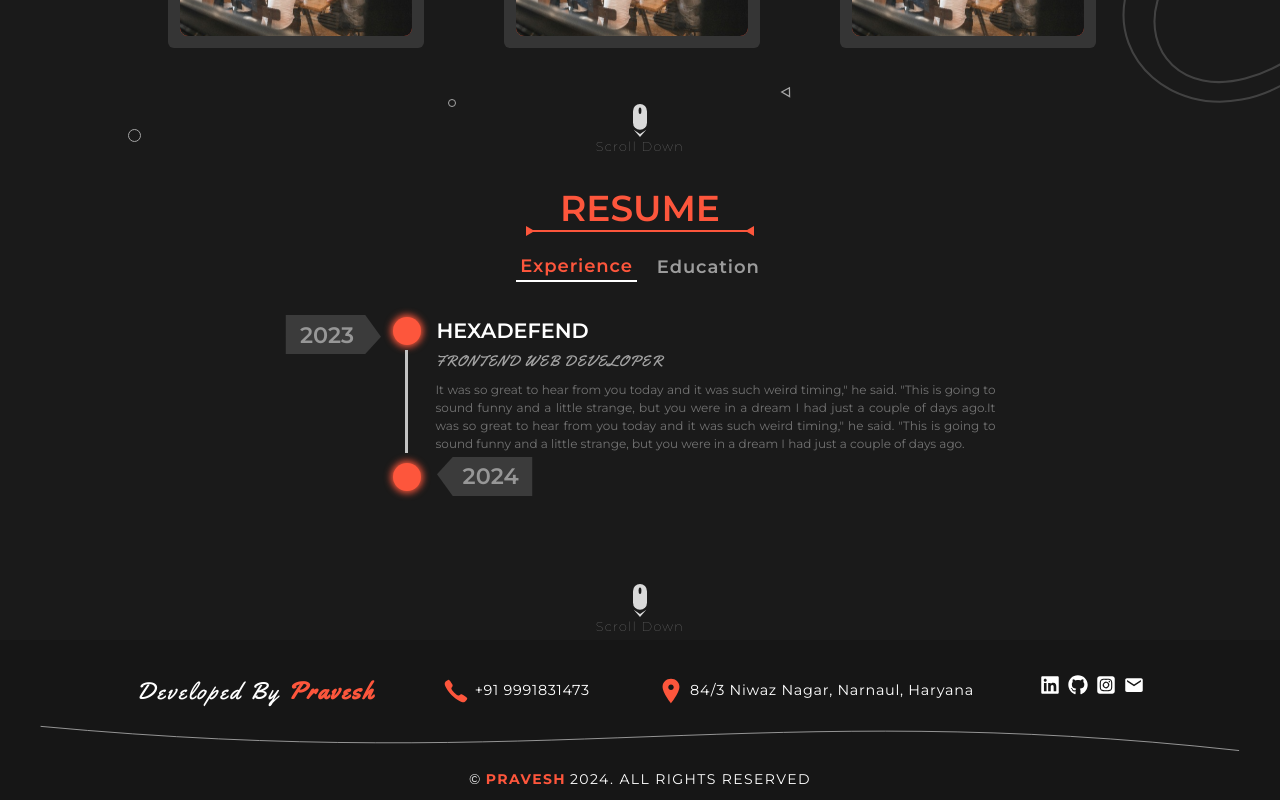
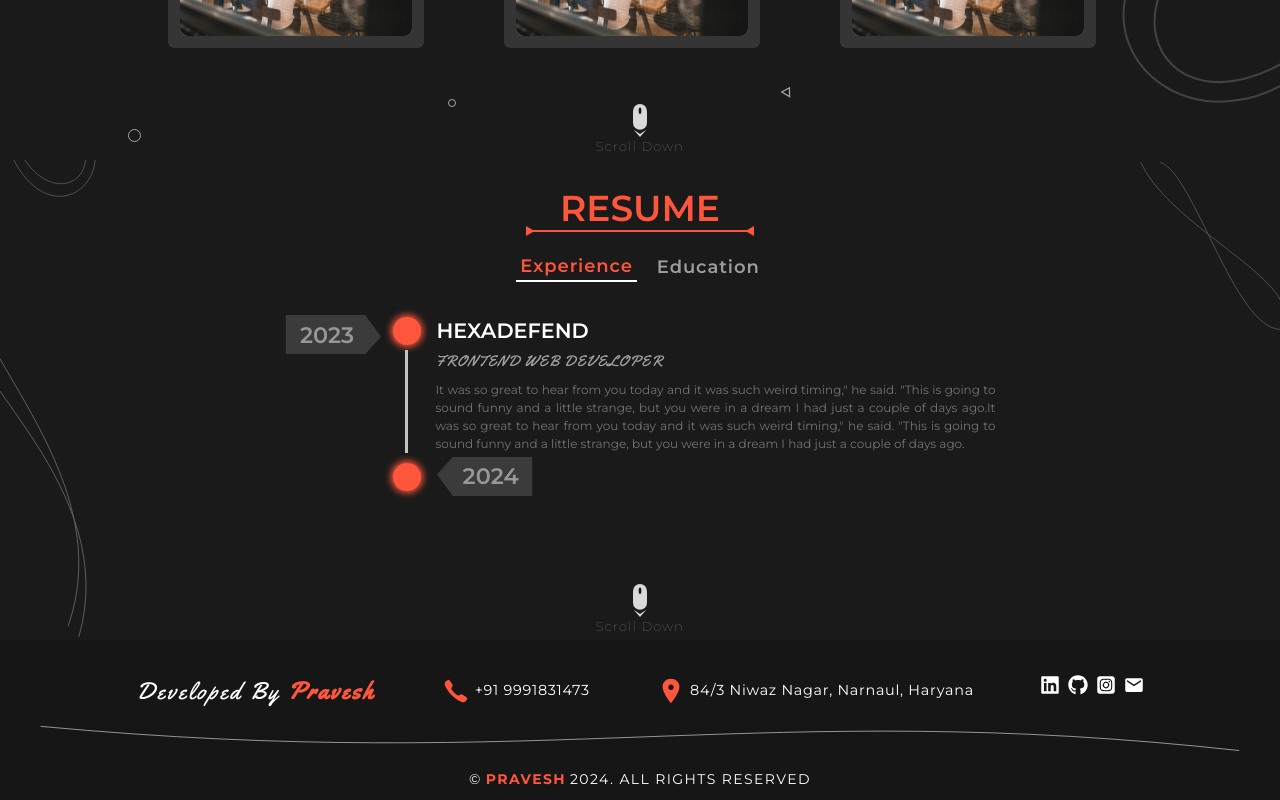
Before and after one commit to pravesh-dev/Portfolio, a React (Vite) app: page / in a window 1280 px wide. Shown: the part 3469-4269 px from the top of the page. Built offline with nearby package versions, Linux system fonts and the light colour scheme.

Commit message:
added curves in resume decoration

```diff
--- a/src/Components/ResumeDecoration.jsx
+++ b/src/Components/ResumeDecoration.jsx
@@ -1,5 +1,8 @@
 import React from "react";
 import triangle from "../assets/images/icon/triangle.svg";
+import curveTop from '../assets/images/Resume/curveTop.svg'
+import curveBottom from '../assets/images/Resume/curveBottom.svg'
+import curveRight from '../assets/images/Resume/curveRight.svg'
 
 function ResumeDecoration() {
   return (
@@ -12,6 +15,9 @@ function ResumeDecoration() {
       {/* Triangles */}
 
       {/* curves */}
+      <img src={curveTop} className="w-24 absolute top-0 left-0" alt="curve" />
+      <img src={curveRight} className="w-36 absolute top-0 right-0" alt="curve" />
+      <img src={curveBottom} className="w-28 absolute bottom-0 left-0" alt="curve" />
     </div>
   );
 }
```
